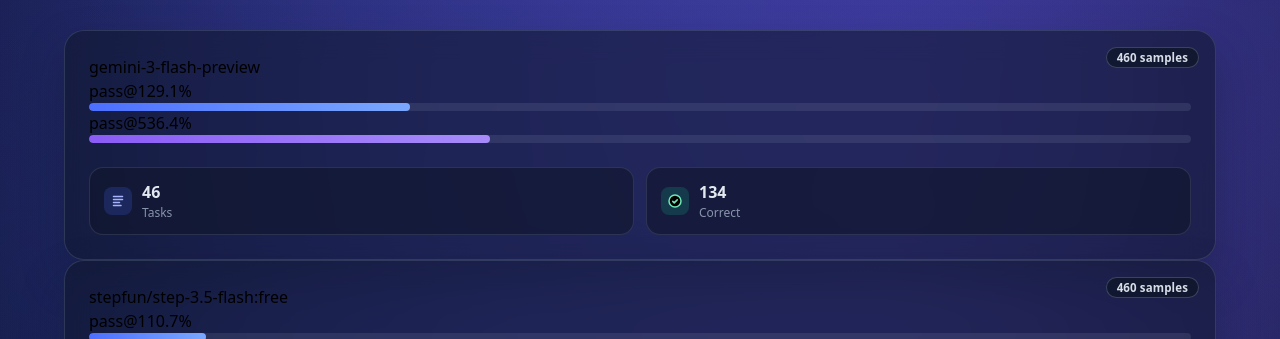
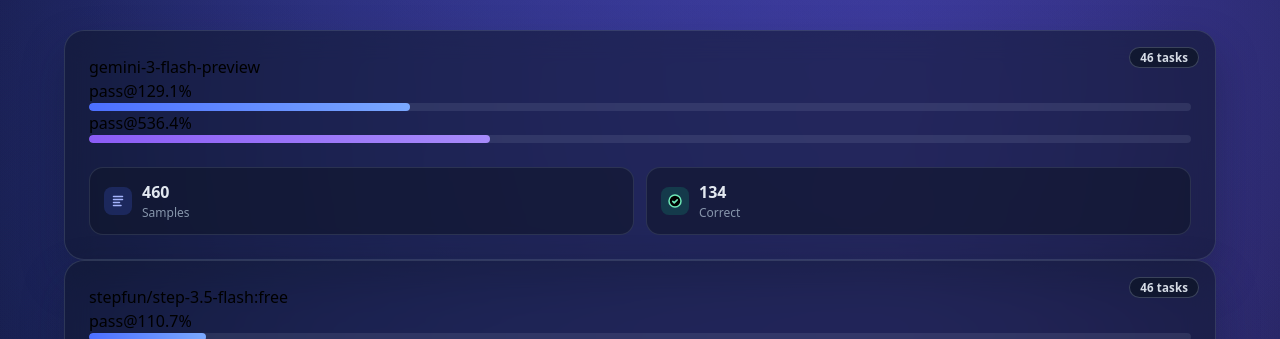
Before and after one commit to seutje/DrupalBench, a React (Vite) app in the folder frontend/: page / in a window 1280 px wide. Shown: the part 461-800 px from the top of the page. Built offline with nearby package versions, Linux system fonts and the light colour scheme.

Commit message:
Swap sample and task count.

```diff
--- a/frontend/src/App.css
+++ b/frontend/src/App.css
@@ -211,7 +211,7 @@
   cursor: pointer;
 }
 
-.sample-badge {
+.tasks-badge {
   position: absolute;
   top: 16px;
   right: 16px;
--- a/frontend/src/App.tsx
+++ b/frontend/src/App.tsx
@@ -360,7 +360,7 @@
                   className="glass-card"
                   onClick={() => openModelDetails(model)}
                 >
-                  <span className="sample-badge">{model.total_samples} samples</span>
+                  <span className="tasks-badge">{model.total_tasks} tasks</span>
                   <h3 className="text-lg md:text-xl font-semibold mb-6 text-white/90 pr-28">
                     {model.model_name}
                   </h3>
@@ -399,8 +399,8 @@
                         </svg>
                       </div>
                       <div>
-                        <span className="stat-value">{model.total_tasks}</span>
-                        <span className="stat-label">Tasks</span>
+                        <span className="stat-value">{model.total_samples}</span>
+                        <span className="stat-label">Samples</span>
                       </div>
                     </div>
                     <div className="stat-card">
```
